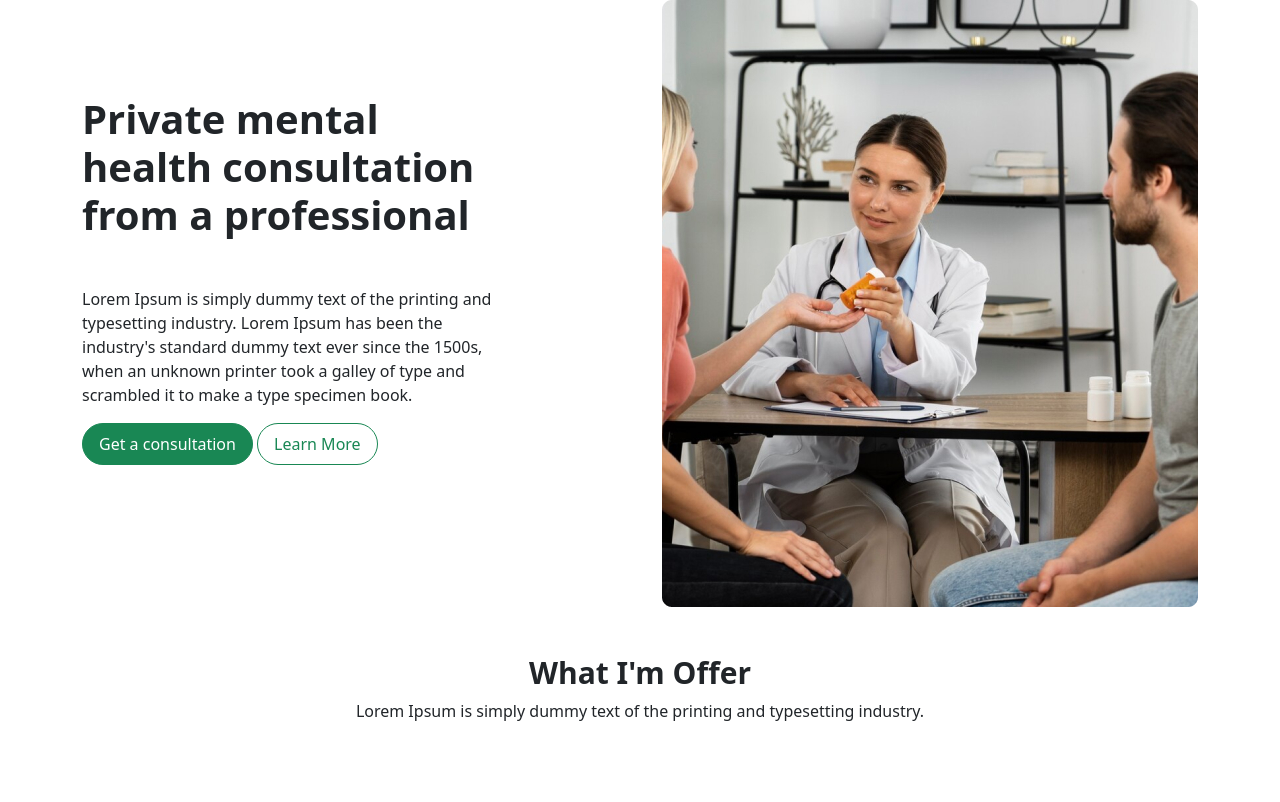
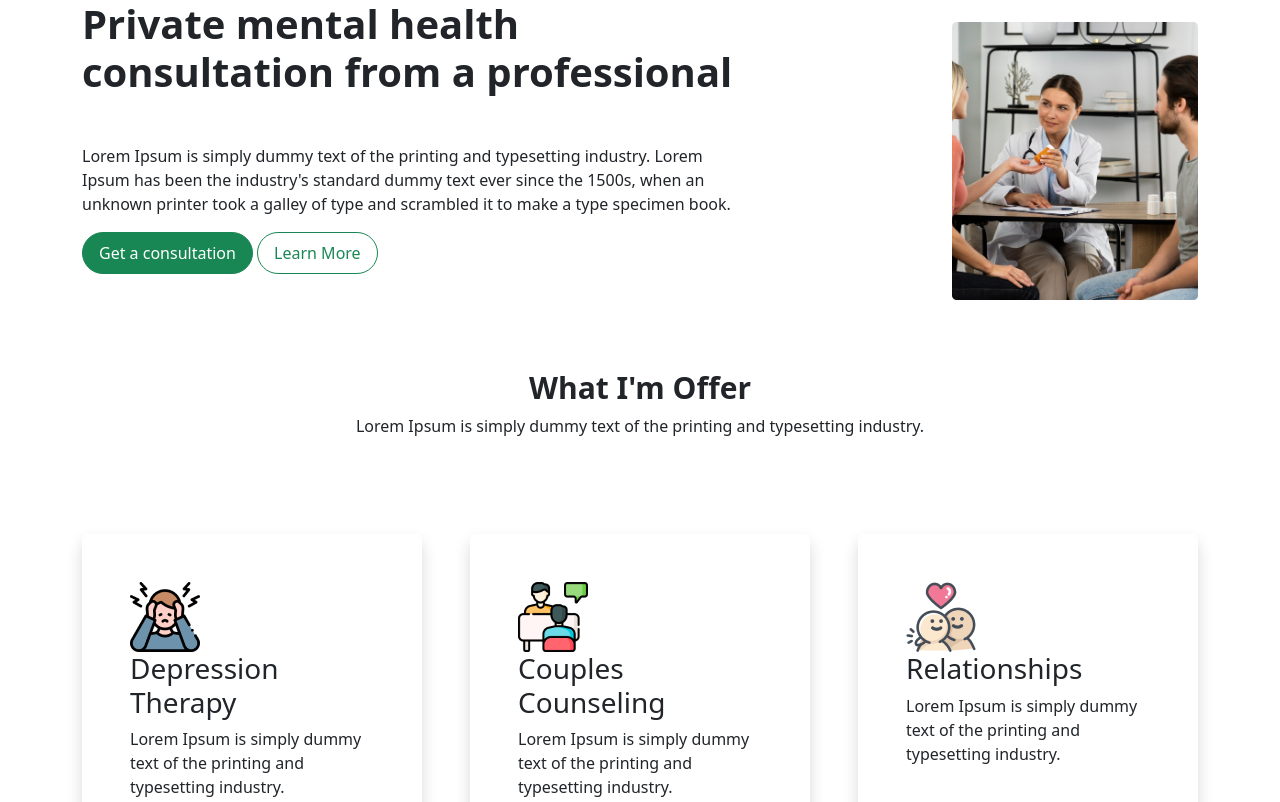
Before and after one commit to aqibanafi/bootstrap-practice, a plain HTML site: page index.html in a window 1280 px wide. Shown: the top 802 px of the page. Drawn offline with nearby package versions, Linux system fonts and the light colour scheme.

Commit message:
Add img-fluid

```diff
--- a/index.html
+++ b/index.html
@@ -30,7 +30,7 @@
                     </div>
                 </div>
                 <div>
-                    <img src="asstes/img/img_01.jpg" alt="">
+                    <img class="img-fluid" src="asstes/img/img_01.jpg" alt="">
                 </div>
             </div>
         </section>
```
